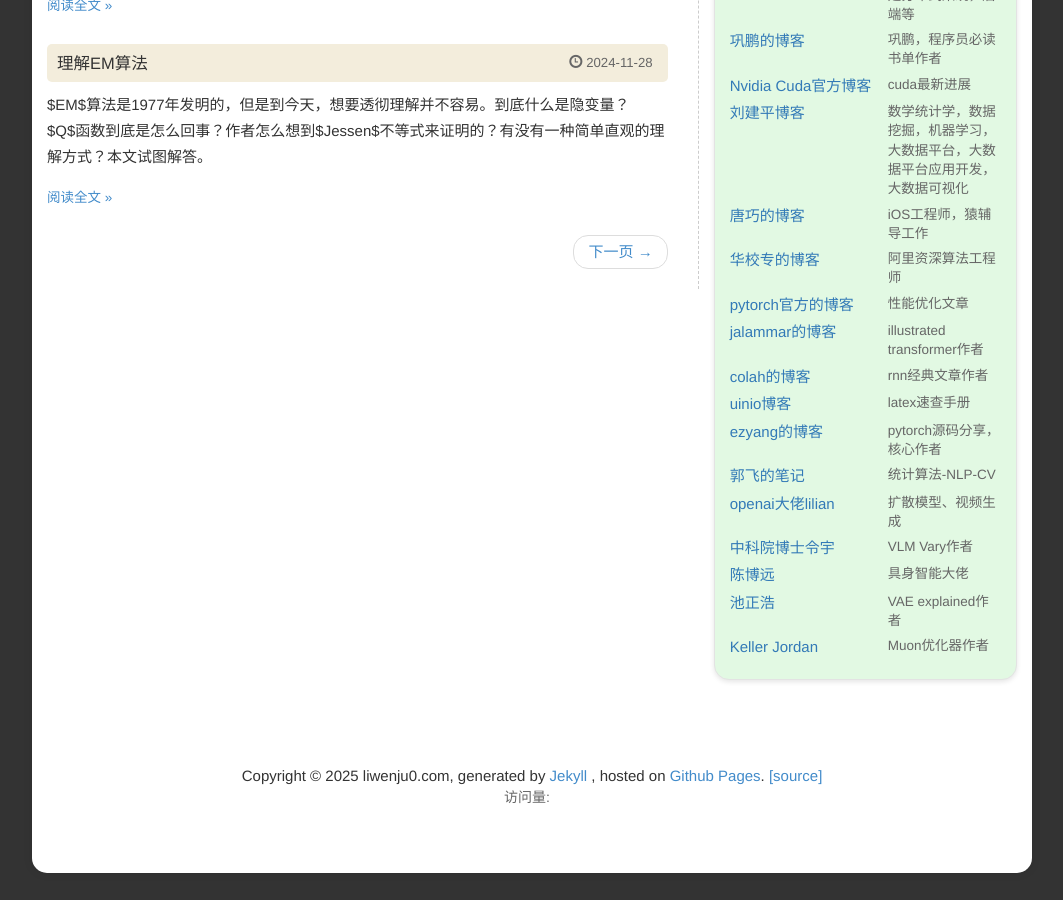
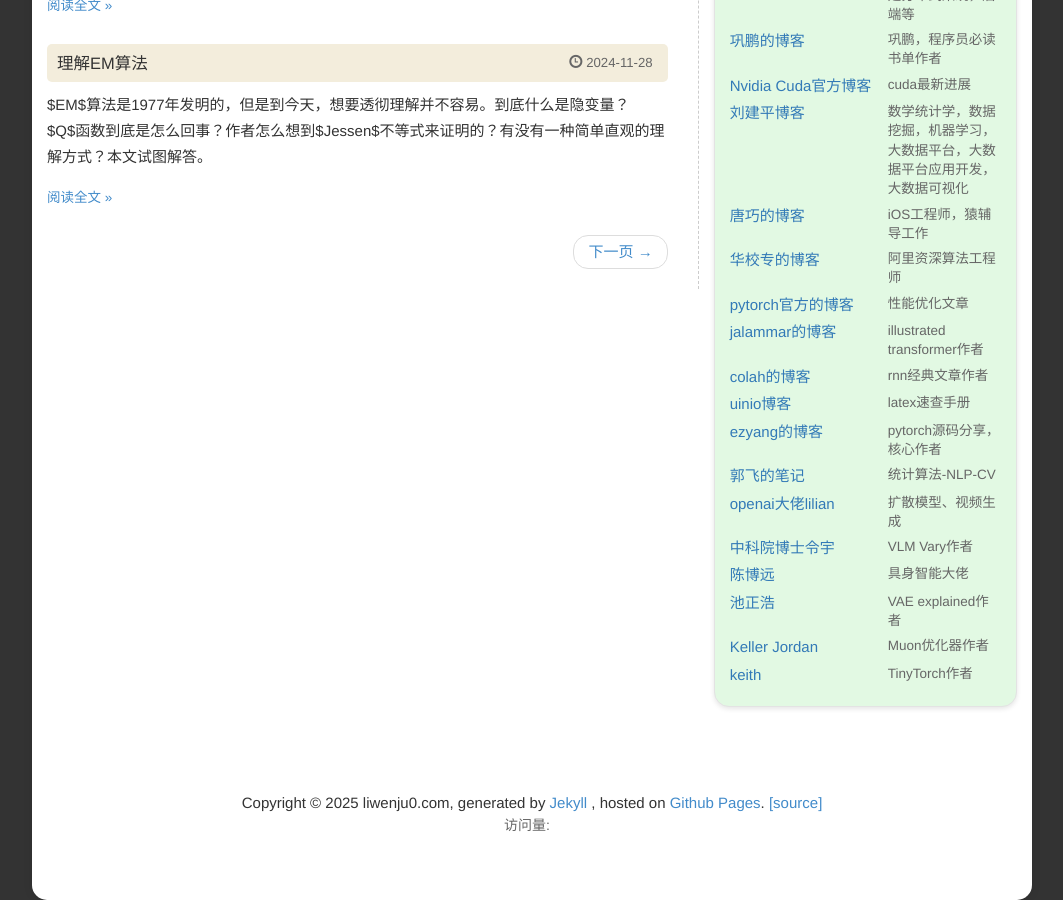
Before and after one commit to liwenju0/liwenju0.github.io, a Jekyll site: the page built from index.html, in a window 1280 px wide and 900 px high, scrolled down 1876 px. Shown: the whole window, without its empty margins (108-1171 px from the left). Built offline with Jekyll 4.4.1, drawn with Linux system fonts in a browser that asks for light colours; the list of posts is cut into pages by our own code; comment, search, counter and statistics services are not loaded; before the commit the page ends 2749 px from its top, so only the background shows below that.

Commit message:
添加link

```diff
--- a/_includes/links.html
+++ b/_includes/links.html
@@ -79,4 +79,8 @@
     <a href="https://kellerjordan.github.io/">Keller Jordan</a>
     <span class="description">Muon优化器作者</span>
   </li>
+  <li>
+    <a href="https://robot9.me/archive/">keith</a>
+    <span class="description">TinyTorch作者</span>
+  </li>
 </ul>
```
